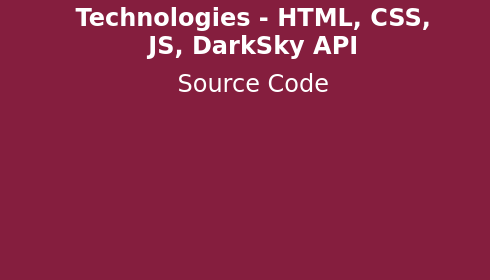
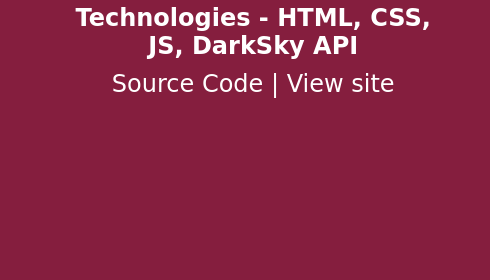
Before and after one commit to shreyas1307/shreyas1307.github.io, a plain HTML site: page index.html in a window 1280 px wide. Shown: the part 4360-4640 px from the top of the page, 790-1280 px from the left. Drawn offline with Linux system fonts and the light colour scheme; a web font is replaced by a local one.

Commit message:
Update projects

```diff
--- a/index.html
+++ b/index.html
@@ -151,6 +151,10 @@
                 target="_blank"
                 >Source Code
               </a>
+              <span> | </span>
+              <a href="https://weatherapp-api.netlify.com/" target="_blank">
+                View site</a
+              >
             </div>
           </div>
         </div>
```
